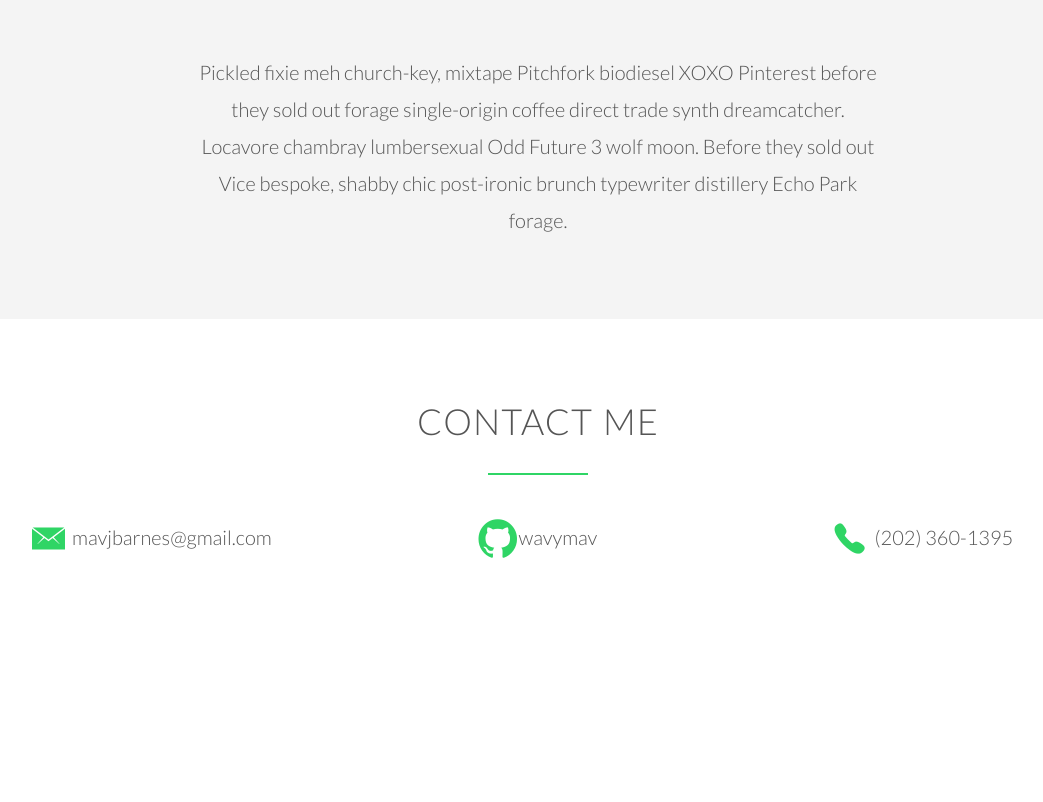
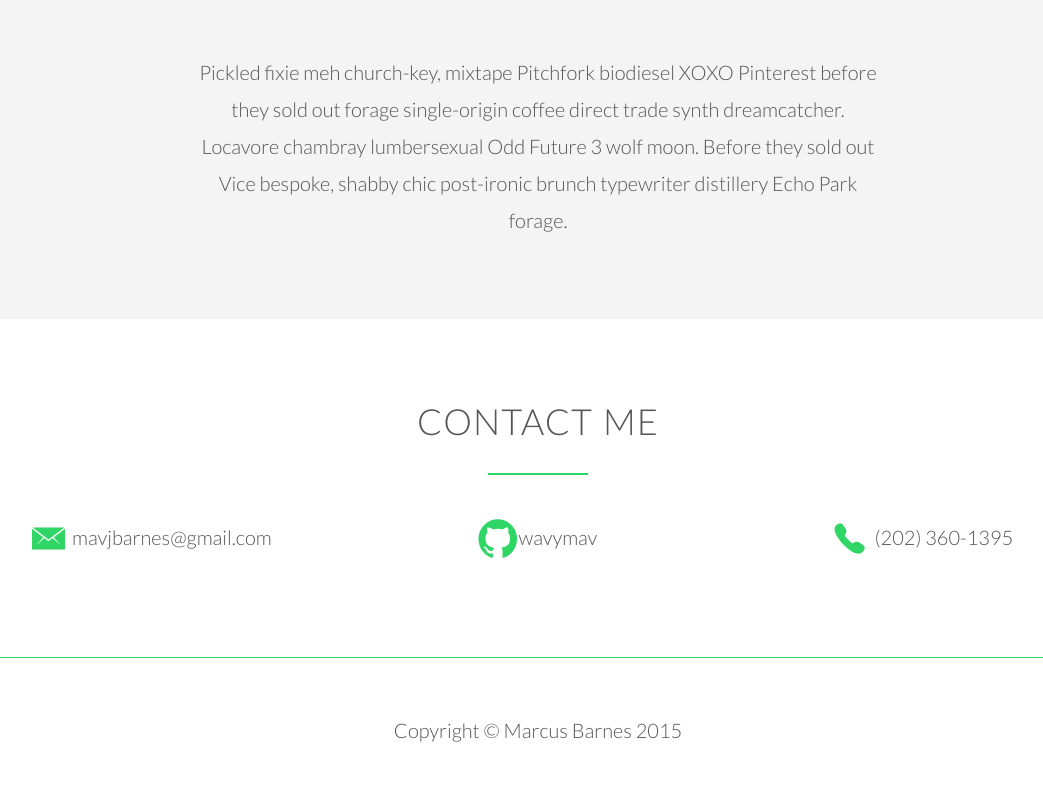
Before and after one commit to wavymav/wavymav, a plain HTML site: page index.html in a window 1280 px wide. Shown: the part 1984-2786 px from the top of the page, without its empty margins (102-1145 px from the left). Before the commit the page ends 2641 px from the top, so only its background shows below. Drawn offline with nearby package versions, Linux system fonts and the light colour scheme.

Commit message:
added footer

```diff
--- a/index.html
+++ b/index.html
@@ -43,7 +43,7 @@
                                 wavymav
                             </p>
                             <p class="desc">
-                                Personal Website
+                                My Personal Website
                             </p>
                             <p class="lang">
                                 HTML
@@ -58,7 +58,7 @@
                                 useful-methods
                             </p>
                             <p class="desc">
-                                A Small Tested Javascript Library
+                                A Small Javascript Library
                             </p>
                             <p class="lang">
                                 Javascript
@@ -118,5 +118,11 @@
                 </div>
             </div>
         </section>
+
+        <footer>
+            <div class="row">
+                <p> Copyright &copy; Marcus Barnes 2015</p>
+            </div>
+        </footer>
     </body>
 </html>
--- a/public/css/style.css
+++ b/public/css/style.css
@@ -295,3 +295,12 @@ header {
 /*--------------------------------------------*/
 /* FOOTER */
 /*--------------------------------------------*/
+
+footer {
+    padding: 60px 0;
+    border-top: 1px solid #2FD565;
+}
+
+footer p {
+    text-align: center;
+}
```
